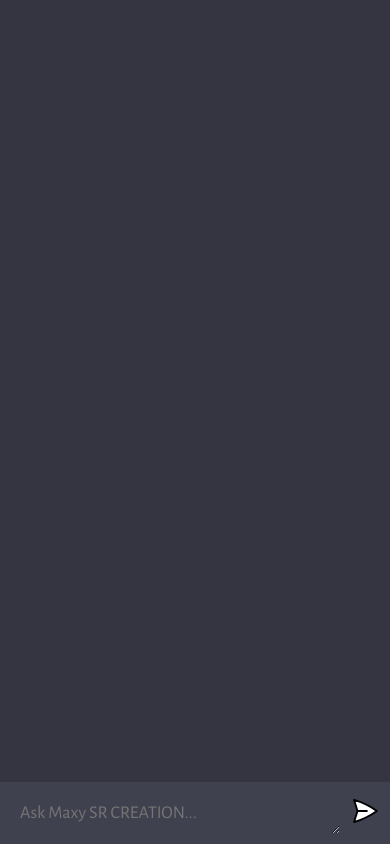
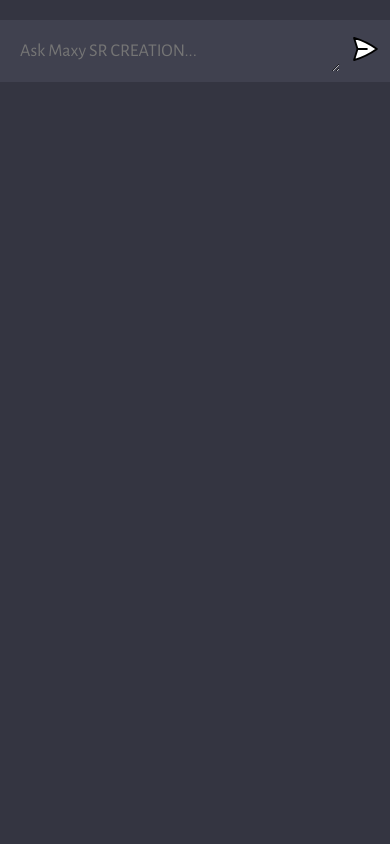
Before and after one commit to Sarthak-2323/maxy, a website built with Vite: page client/index.html in a window 390 px wide. Built offline with nearby package versions, Linux system fonts and the light colour scheme.

Commit message:
Update style.css

```diff
--- a/client/style.css
+++ b/client/style.css
@@ -148,3 +148,15 @@ form img {
   width: 30px;
   height: 30px;
 }
+
+@media(max-width: 700px) {
+    #app {
+  width: 100vw;
+  height: 100%;
+  background: #343541;
+  display: flex;
+  flex-direction: column;
+  align-items: center;
+  justify-content: space-between;
+ }
+}
```
